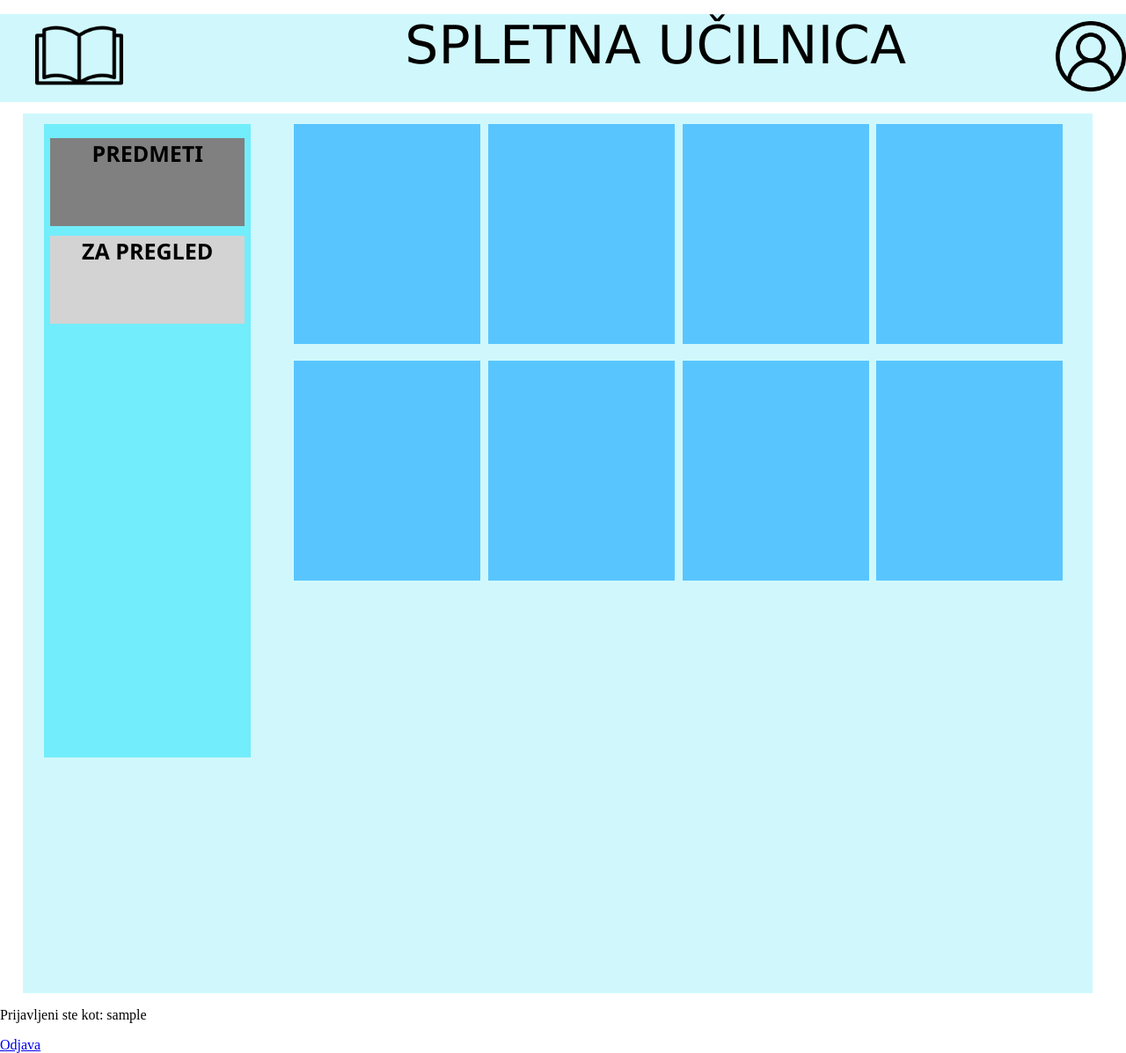
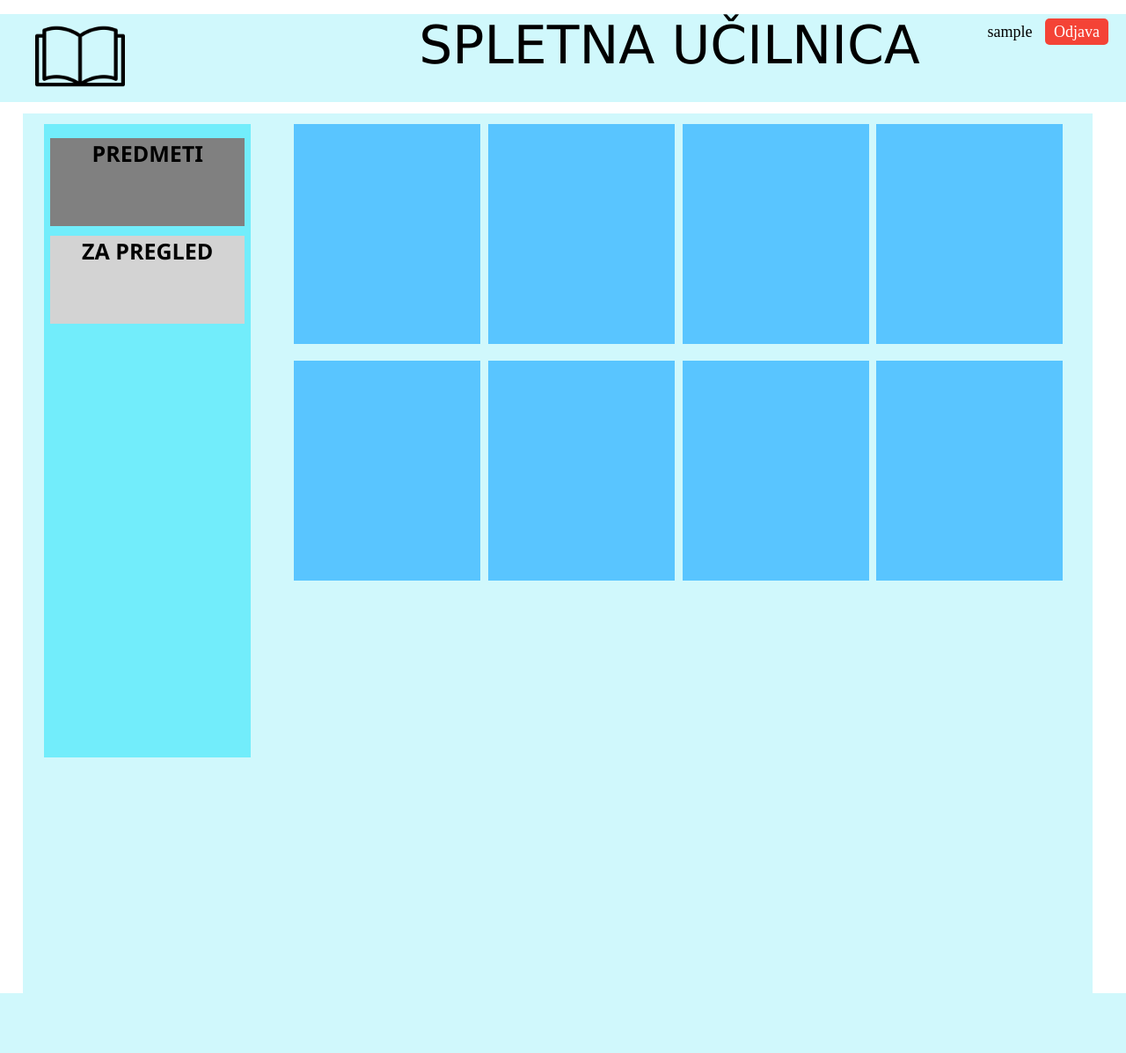
Before and after one commit to jasavli/naloga, a PHP site: the page made by Spletna ucilnica/Spletna uclinica - Ucenci.php in a window 1280 px wide. Shown: the whole page at 88% size. After the commit the page ends 1129 px from the top, so only its background shows below. Run offline with PHP 8.4, Linux system fonts and the light colour scheme; the visitor is signed in with stand-in values (Sample User, id 1).

Commit message:
Update Spletna uclinica - Ucenci.php

```diff
--- a/Spletna ucilnica/Spletna uclinica - Ucenci.php
+++ b/Spletna ucilnica/Spletna uclinica - Ucenci.php
@@ -16,21 +16,48 @@ if (!isset($_SESSION['logged_in'])) {
     <title>Spletna učilnica</title>
     <link rel='stylesheet' type='text/css' media='screen' href='Spletna ucilnica CSS.css'>
     <script src='main.js'></script>
+    <style>
+        /* Stil za prikaz imena uporabnika in gumb za odjavo */
+        .user-info {
+            position: absolute;
+            top: 10px;
+            right: 20px;
+            font-size: 18px;
+        }
+
+        .user-info a {
+            margin-left: 10px;
+            background-color: #f44336;
+            color: white;
+            padding: 5px 10px;
+            border-radius: 5px;
+            text-decoration: none;
+        }
+
+        .user-info a:hover {
+            background-color: #d32f2f;
+        }
+    </style>
 </head>
 <body>
 <header>
-        <ul id="headerList">
-            <li><img id="logoPic"src="Slike/book.png"></li>
-            <li id="headerText">SPLETNA UČILNICA</li>
-            <li><img style="height: 80px;margin: 10% 0 0 0;"src="Slike/user.png"></li>
-        </ul>
+    <ul id="headerList">
+        <li><img id="logoPic" src="Slike/book.png"></li>
+        <li id="headerText">SPLETNA UČILNICA</li>
+        <li class="user-info">
+            <!-- Prikaz imena in priimka prijavljenega uporabnika -->
+            <?php echo $_SESSION['user_name']; ?>
+            <!-- Povezava za odjavo -->
+            <a href="logout.php">Odjava</a>
+        </li>
+    </ul>
 </header>
 
 <div class="outerDiv">
     <div class="navigationDiv">
         <ul id="navigationList">
             <li style="background-color:grey;">PREDMETI</li>
-            <li onclick = "OpenNew()">ZA PREGLED</li>
+            <li onclick="OpenNew()">ZA PREGLED</li>
         </ul>
     </div>
 
@@ -46,12 +73,6 @@ if (!isset($_SESSION['logged_in'])) {
     </div>
 </div>
 
-<!-- Prikaz prijavljenega uporabnika -->
-<div class="user-info">
-    <p>Prijavljeni ste kot: <?php echo $_SESSION['user_name']; ?></p>
-    <a href="logout.php">Odjava</a> <!-- Odjava uporabnika -->
-</div>
-
 <script>
     function OpenNew(){
         window.open("Spletna%20uclinica%20-%20Ucenci%20-%202.php", "_self");
```
